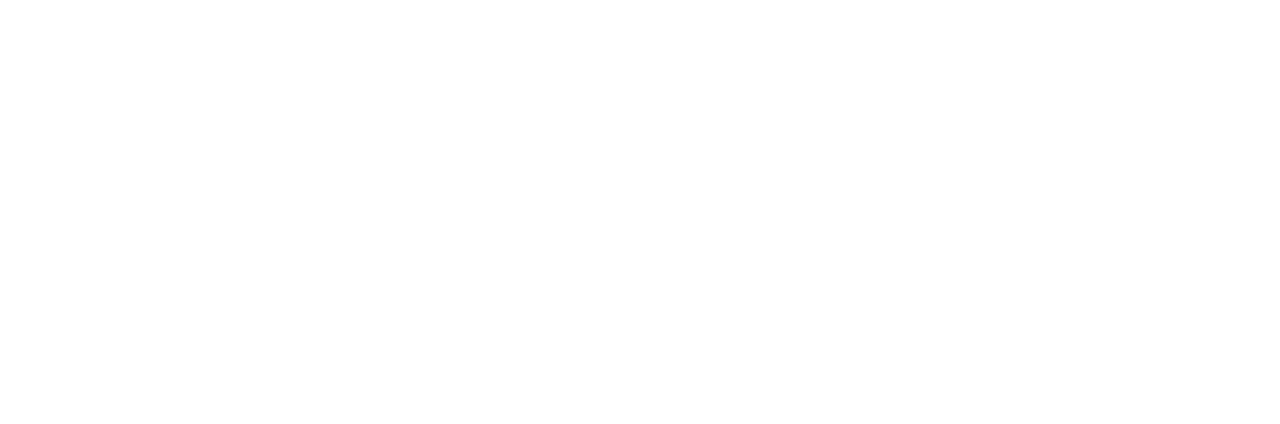
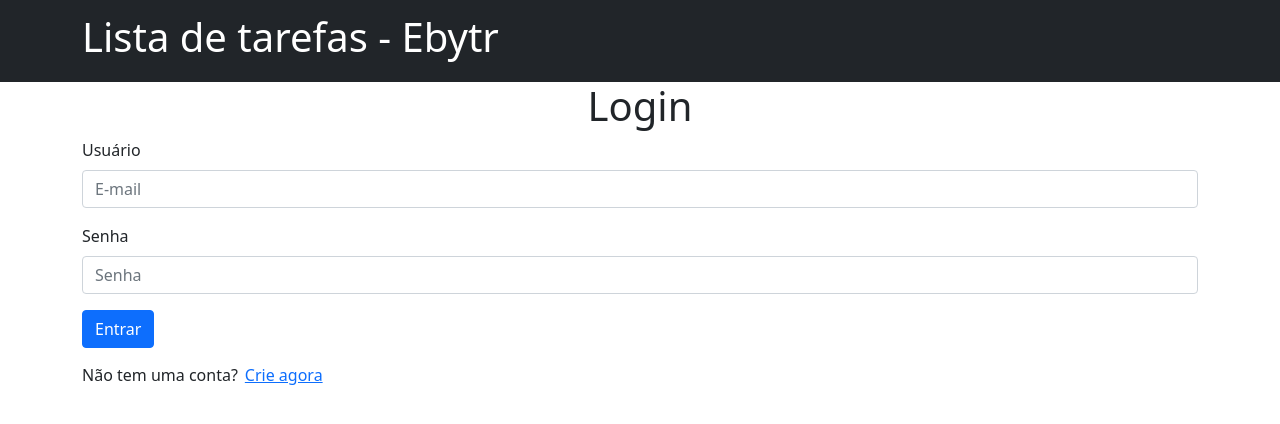
Before and after one commit to eemr3/project-blitzcareer, a React (Create React App) app in the folder frot-end/: page / in a window 1280 px wide. Before the commit this address had no page. Shown: the top 424 px of the page. Built offline with nearby package versions, Linux system fonts and the light colour scheme.

Commit message:
refactor: ajuste no código por motivo do Linter

```diff
--- a/frot-end/src/routes/Router.js
+++ b/frot-end/src/routes/Router.js
@@ -1,14 +1,15 @@
+import React from 'react';
 import { Route, Routes } from 'react-router-dom';
+import Home from '../pages/Home';
 import Login from '../pages/Login';
 import NewUser from '../pages/NewUser';
 
-const Router = () => {
-  return (
-    <Routes>
-      <Route path='/login' element={<Login />} />
-      <Route path='/create-user' element={<NewUser />} />
-    </Routes>
-  );
-};
+const Router = () => (
+  <Routes>
+    <Route path="/" element={ <Login /> } />
+    <Route path="/create-user" element={ <NewUser /> } />
+    <Route path="/home" element={ <Home /> } />
+  </Routes>
+);
 
 export default Router;
```
